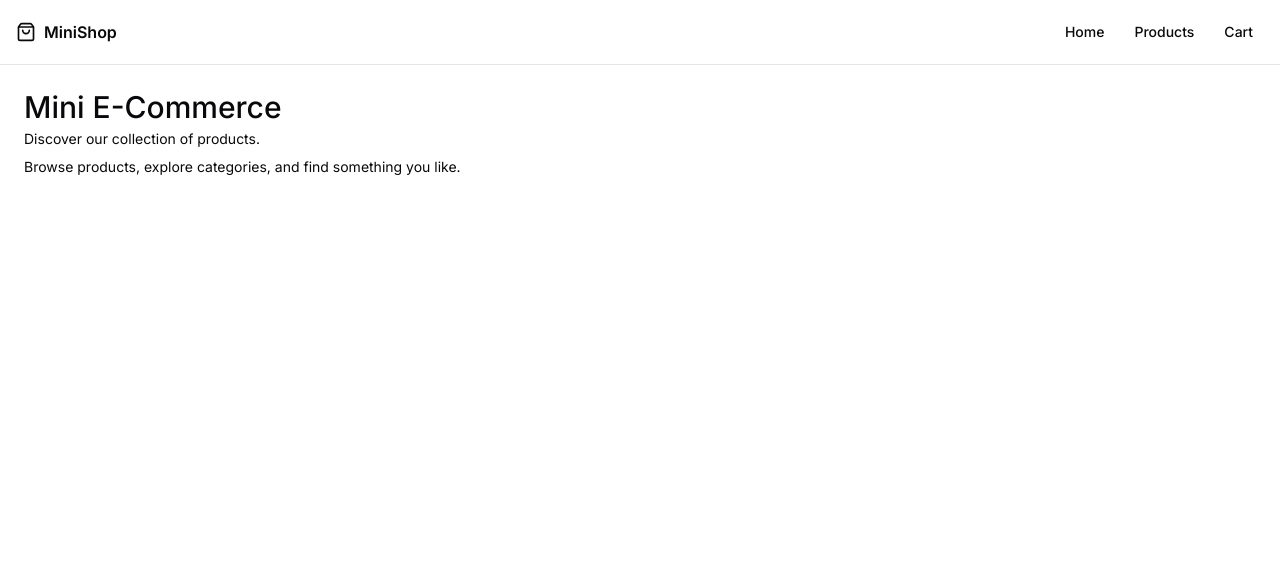
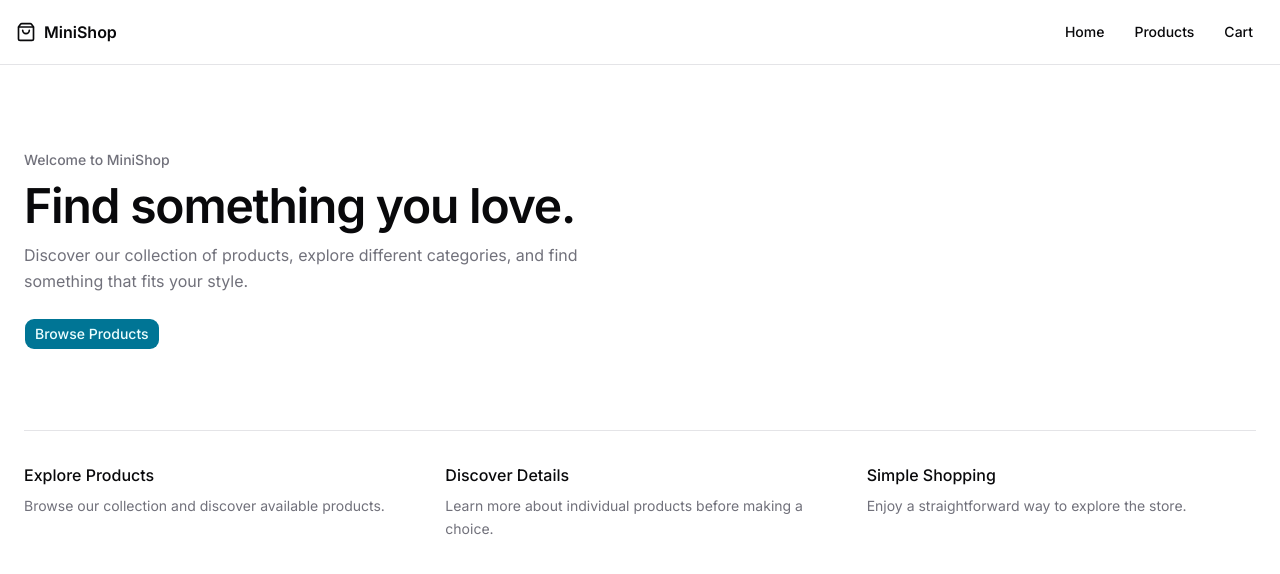
Before and after one commit to Shareeh23/react-workshop, a Next.js app in the folder next-js/mini-ecommerce/: page / in a window 1280 px wide. Shown: the top 574 px of the page. Built offline with nearby package versions, Linux system fonts and the light colour scheme.

Commit message:
feat(mini-ecommerce): add marketing route group and homepage

```diff
--- /dev/null
+++ b/next-js/mini-ecommerce/app/(marketing)/page.tsx
@@ -0,0 +1,51 @@
+import Link from "next/link";
+
+import { Button } from "@/components/ui/button";
+
+export default function Page() {
+  return (
+    <div className="container mx-auto flex min-h-[70svh] flex-col justify-center px-6 py-16">
+        <div className="max-w-2xl space-y-6">
+        <div className="space-y-3">
+          <p className="text-sm font-medium text-muted-foreground">
+            Welcome to MiniShop
+          </p>
+          <h1 className="text-4xl font-semibold tracking-tight sm:text-5xl">
+            Find something you love.
+          </h1>
+          <p className="max-w-xl leading-relaxed text-muted-foreground">
+            Discover our collection of products, explore different categories,
+            and find something that fits your style.
+          </p>
+        </div>
+        <div>
+          <Button nativeButton={false} render={<Link href="/products" />}>
+            Browse Products
+          </Button>
+        </div>
+      </div>
+      <section className="mt-20 grid gap-8 border-t pt-8 sm:grid-cols-3">
+        <div className="space-y-2">
+          <h2 className="font-medium">Explore Products</h2>
+          <p className="text-sm leading-relaxed text-muted-foreground">
+            Browse our collection and discover available products.
+          </p>
+        </div>
+
+        <div className="space-y-2">
+          <h2 className="font-medium">Discover Details</h2>
+          <p className="text-sm leading-relaxed text-muted-foreground">
+            Learn more about individual products before making a choice.
+          </p>
+        </div>
+
+        <div className="space-y-2">
+          <h2 className="font-medium">Simple Shopping</h2>
+          <p className="text-sm leading-relaxed text-muted-foreground">
+            Enjoy a straightforward way to explore the store.
+          </p>
+        </div>
+      </section>
+    </div>
+  );
+}
```
